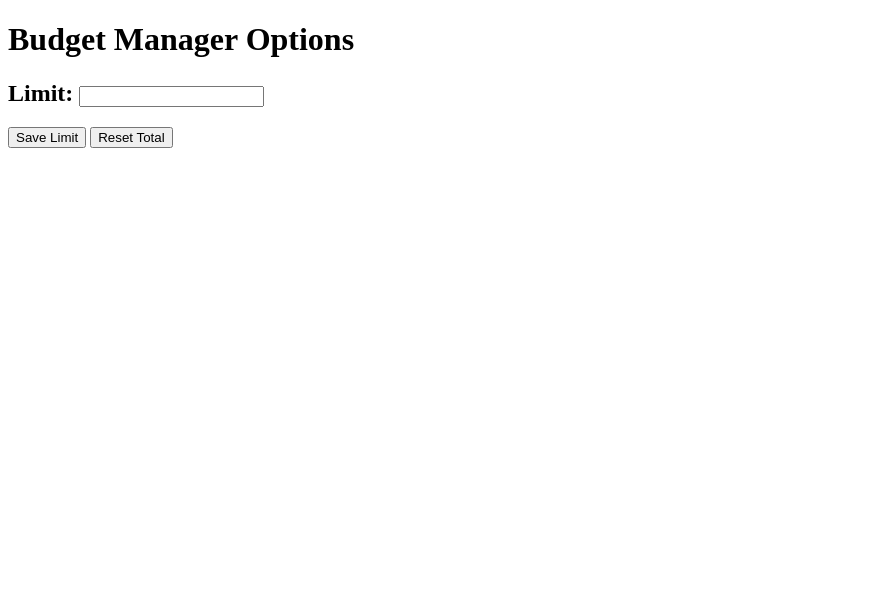
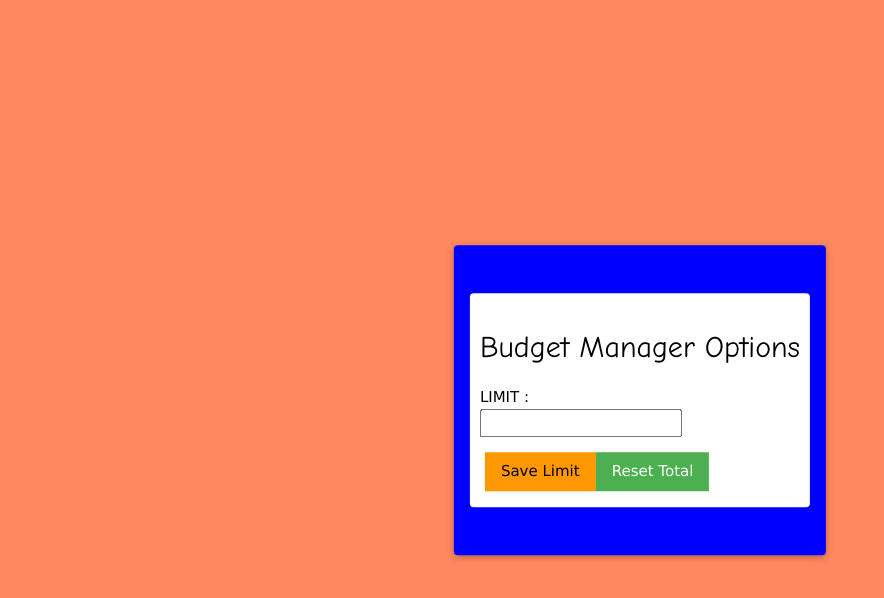
Before and after one commit to amanbharti0302/Budjet-Manager, a browser extension: page index.html in a window 1280 px wide. Shown: the whole page, without its empty margins (0-884 px from the left). Drawn offline with nearby package versions, Linux system fonts and the light colour scheme.

Commit message:
css of options

```diff
--- a/index.html
+++ b/index.html
@@ -4,13 +4,26 @@
     <meta charset="UTF-8">
     <meta name="viewport" content="width=device-width, initial-scale=1.0">
     <title>Document</title>
+    <link rel="stylesheet" href="./public/index.css">
+    <link rel="stylesheet" href="https://www.w3schools.com/w3css/4/w3.css">
     <script src="jquery-3.5.1.min.js"></script>
 </head>
 <body>
-    <h1>Budget Manager Options</h1>
-    <h2>Limit: <input id="limit" type="text"></h2>
-    <input id="saveLimit" type="submit" value="Save Limit"/>
-    <input id="resetTotal" type="submit" value="Reset Total" >
+    <div class="w3-card w3-display-middle w3-padding-16 w3-round-medium main-div">
+    <div class="w3-padding-16 w3-margin">
+    <div class="w3-padding-16 w3-round-medium div2">
+    <h2 class="w3-padding-16 w3-myfont">Budget Manager Options</h2>
+    <label for="limit" style="margin: auto;margin-left: 10px;">LIMIT :</label>
+    <br>
+    <input id="limit" class="limit-input" type="text">
+    <br>
+    <div class="btn-cntainer">
+    <input class="w3-btn w3-orange" id="saveLimit" type="submit" value="Save Limit"/>
+    <input class="w3-button w3-green" id="resetTotal" type="submit" value="Reset Total" >
+    </div>
+    </div>
+    </div>
+    </div>
 </body>
 <script src="options.js"></script>
 </html>
--- /dev/null
+++ b/public/index.css
@@ -0,0 +1,24 @@
+body{
+    background-color: rgba(255, 68, 0, 0.63);
+}
+.main-div{
+    background-color: blue;
+}
+.div2{
+    background-color: white !important;
+}
+.w3-myfont {
+    font-family: "Comic Sans MS", cursive, sans-serif;
+    margin: auto 10px;
+}
+.limit-input{
+    margin: auto 10px;
+}
+.btn-cntainer{
+    margin-top: 15px;
+    display: flex;
+    align-self: auto;
+    flex-direction: row;
+    margin-left: 15px;
+    width: 100%;
+}
```
Also changed, not shown: background.js (+76 -3 lines), node/app.js (added, +59 -0 lines), node/package.json (added, +22 -0 lines), node/server.js (added, +25 -0 lines), 2 other files.
